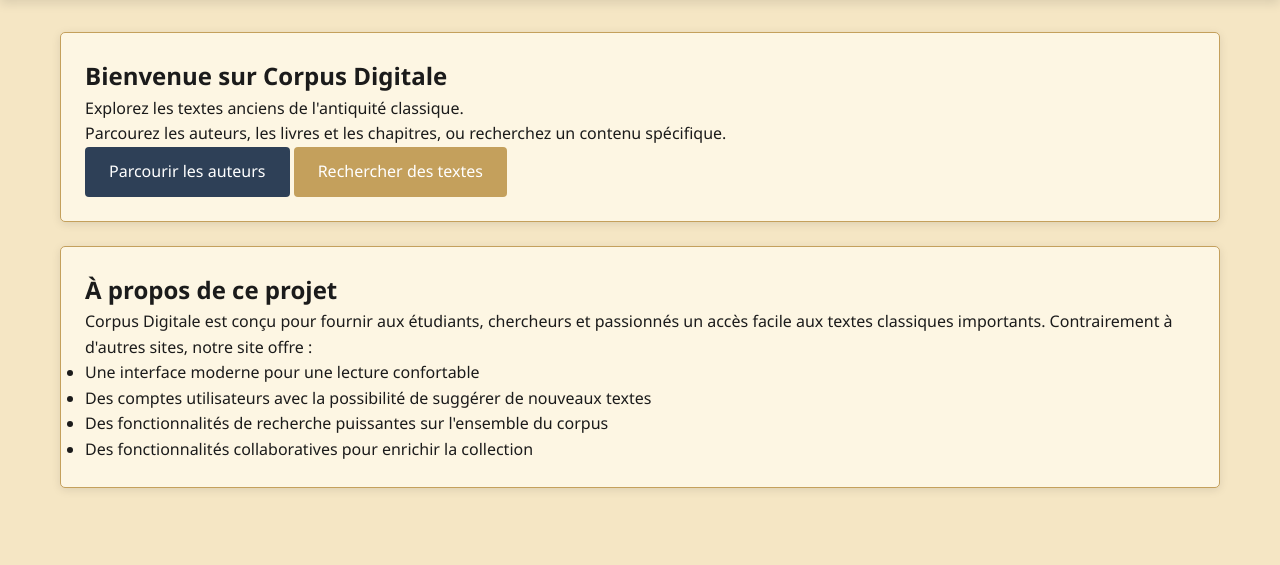
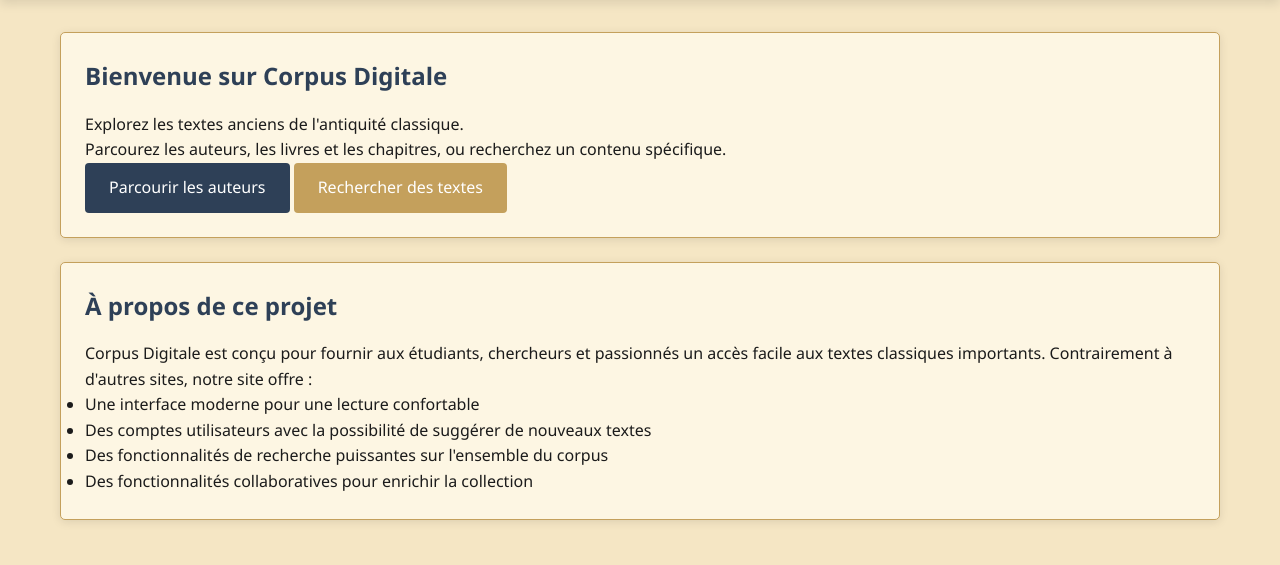
Before and after one commit to e-psi-lon/L1-projet-web-BD, a PHP site: page / in a window 1280 px wide. Shown: the part 72-637 px from the top of the page. Run offline with PHP 8.4, Linux system fonts and the light colour scheme.

Commit message:
style: Use card-title style on all card-specific titles

```diff
--- a/content/author.php
+++ b/content/author.php
@@ -45,7 +45,7 @@ if ($author_info) {
 <div class="container">
     <?php if ($author_info): ?>
         <div class="author-header">
-            <h1><?php echo htmlspecialchars($author_info['name']); ?></h1>
+            <h1 class="card-title"><?php echo htmlspecialchars($author_info['name']); ?></h1>
             <p class="author-years">
                 <?php echo ($author_info['birth_year'] ?: '?'); ?> -
                 <?php echo ($author_info['death_year'] ?: '?'); ?>
--- a/content/book.php
+++ b/content/book.php
@@ -65,7 +65,7 @@ $db = null;
     <div class="container">
         <?php if ($book_info): ?>
             <div class="book-header">
-                <h1><?php echo htmlspecialchars($book_info['title']); ?></h1>
+                <h1 class="card-title"><?php echo htmlspecialchars($book_info['title']); ?></h1>
                 <p class="book-year">
                     <?php echo ($book_info['publication_year'] ? 'Publié en ' . $book_info['publication_year'] : 'Date de publication inconnue'); ?>
                 </p>
--- a/content/chapter.php
+++ b/content/chapter.php
@@ -62,7 +62,7 @@ $db = null;
 <div class="container">
     <?php if ($book_info && $chapter_info): ?>
         <div class="book-header">
-            <h1><?php echo htmlspecialchars($book_info['title']); ?></h1>
+            <h1 class="card-title"><?php echo htmlspecialchars($book_info['title']); ?></h1>
             <p class="book-year">
                 <?php echo ($book_info['publication_year'] ? 'Publié en ' . $book_info['publication_year'] : 'Date de publication inconnue'); ?>
             </p>
--- a/errors/404.php
+++ b/errors/404.php
@@ -1,7 +1,7 @@
 <?php include 'includes/header.php'; ?>
     <div class="container">
         <div class="card">
-            <h1>Page non trouvée</h1>
+            <h1 class="card-title">Page non trouvée</h1>
             <p>La page que vous cherchez n'existe pas.</p>
             <a href="/" class="btn">Retourner à l'accueil</a>
         </div>
--- a/errors/500.php
+++ b/errors/500.php
@@ -1,7 +1,7 @@
 <?php include 'includes/header.php'; ?>
     <div class="container">
         <div class="card">
-            <h1>Une erreur s'est produite.</h1>
+            <h1 class="card-title">Une erreur s'est produite.</h1>
             <p>Nous sommes désolés, une erreur s'est produite lors de votre demande.</p>
             <a href="/" class="btn">Retourner à l'accueil</a>
             <?php
--- a/index.php
+++ b/index.php
@@ -2,14 +2,14 @@
 
 <div class="container">
     <div class="card">
-        <h2>Bienvenue sur Corpus Digitale</h2>
+        <h2 class="card-title">Bienvenue sur Corpus Digitale</h2>
         <p>Explorez les textes anciens de l'antiquité classique.</p>
         <p>Parcourez les auteurs, les livres et les chapitres, ou recherchez un contenu spécifique.</p>
         <a href="/authors" class="btn">Parcourir les auteurs</a>
         <a href="/search" class="btn btn-secondary">Rechercher des textes</a>
     </div>
     <div class="card">
-        <h2>À propos de ce projet</h2>
+        <h2 class="card-title">À propos de ce projet</h2>
         <p>Corpus Digitale est conçu pour fournir aux étudiants, chercheurs et passionnés un accès facile aux textes classiques importants.
            Contrairement à d'autres sites, notre site offre :</p>
         <ul>
```
